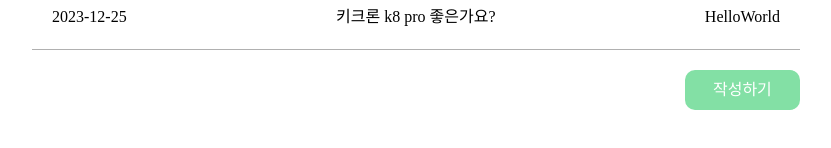
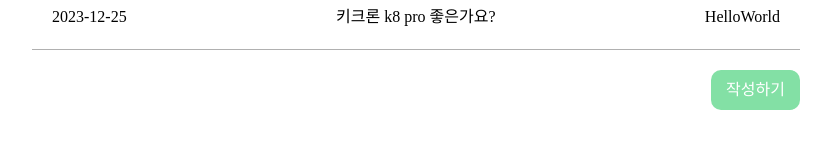
Before and after one commit to 4anghyeon/keyboduck, a Next.js app: page /question in a window 1280 px wide. Shown: the part 324-472 px from the top of the page, without its empty margins (224-1055 px from the left). Built offline with nearby package versions, Linux system fonts and the light colour scheme.

Commit message:
Design: question css 변경

```diff
--- a/src/pages/question/index.module.css
+++ b/src/pages/question/index.module.css
@@ -70,7 +70,7 @@
   margin-top: 20px;
 }
 .qna-registration-btn button {
-  width: 15%;
+  width: 100%;
   padding: 8px 15px;
   border: none;
   border-radius: 10px;
--- a/src/pages/question/index.tsx
+++ b/src/pages/question/index.tsx
@@ -26,9 +26,9 @@ const Question = () => {
         </div>
       </div>
       <div className={styles['qna-registration-btn']}>
-        <button>
-          <Link href="/question/write">작성하기 </Link>
-        </button>
+        <Link href="/question/write">
+          <button>작성하기</button>
+        </Link>
       </div>
     </div>
   );
```
